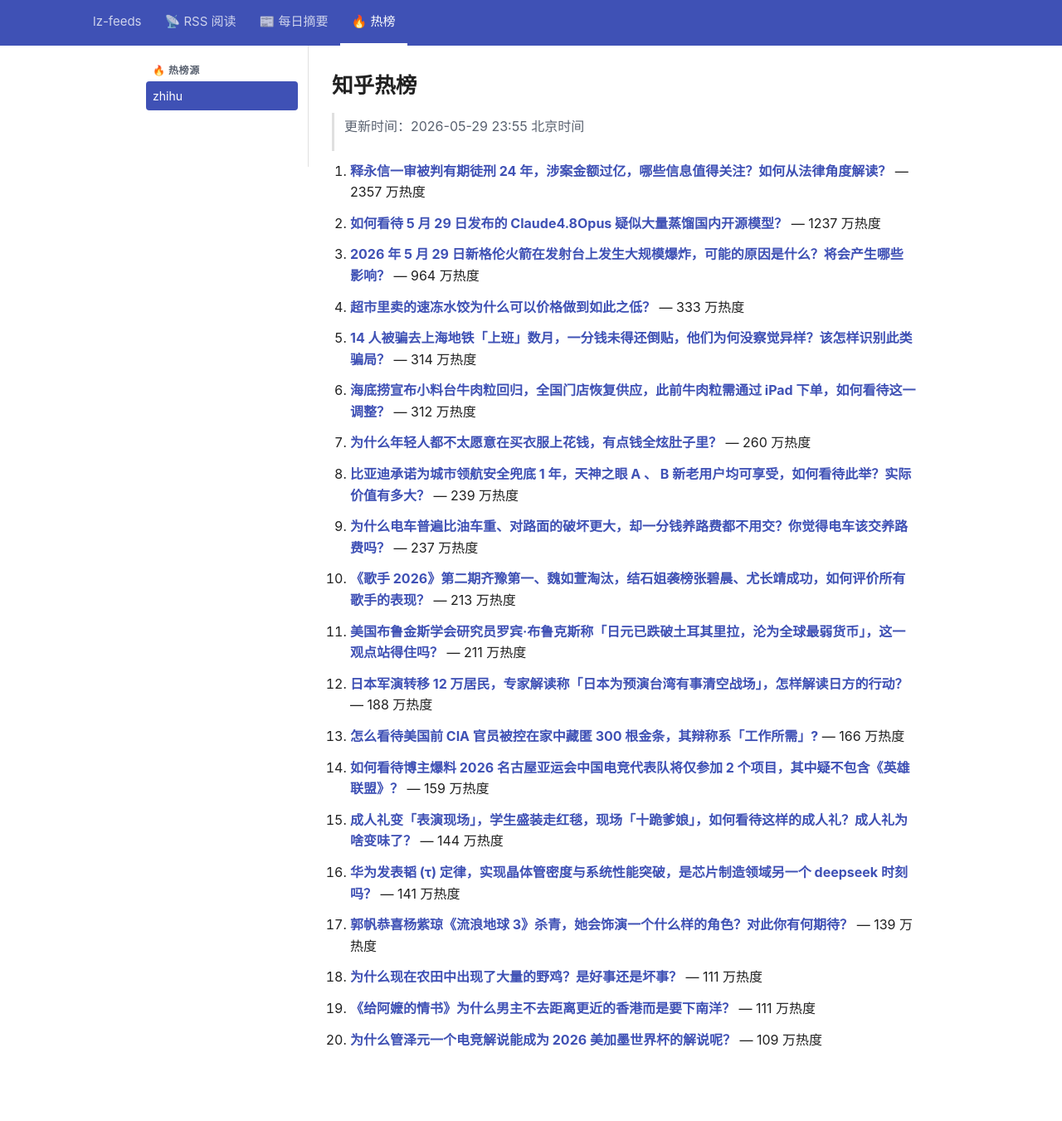
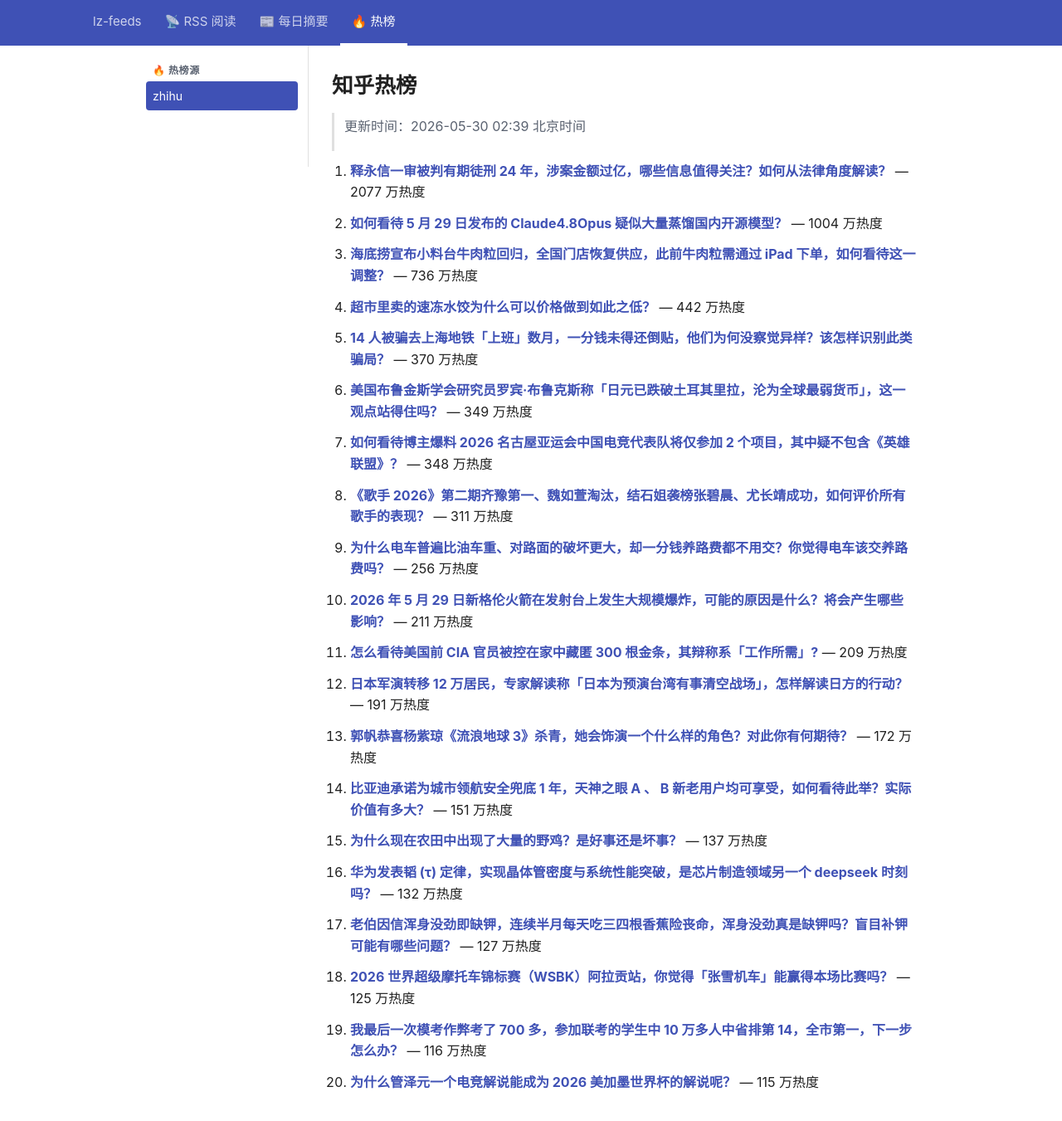
Before and after one commit to lizhang0101/lz-feeds, a Jekyll site: the page built from _hotlist/zhihu.md, in a window 1280 px wide and 1381 px high. Shown: the top 1351 px of the window at 83% size. Built offline with Jekyll 4.4.1, drawn with Linux system fonts in a browser that asks for light colours.

Commit message:
hotlist: 2026-05-29T18:39Z

```diff
--- a/_hotlist/zhihu.md
+++ b/_hotlist/zhihu.md
@@ -1,48 +1,48 @@
 ---
-updated: 2026-05-29 23:55 北京时间
+updated: 2026-05-30 02:39 北京时间
 count: 20
 ---
 
 # 知乎热榜
 
-> 更新时间：2026-05-29 23:55 北京时间
+> 更新时间：2026-05-30 02:39 北京时间
 
-1. **[释永信一审被判有期徒刑 24 年，涉案金额过亿，哪些信息值得关注？如何从法律角度解读？](https://www.zhihu.com/question/2043777043955807460)** — 2357 万热度
+1. **[释永信一审被判有期徒刑 24 年，涉案金额过亿，哪些信息值得关注？如何从法律角度解读？](https://www.zhihu.com/question/2043777043955807460)** — 2077 万热度
 
-2. **[如何看待 5 月 29 日发布的 Claude4.8Opus 疑似大量蒸馏国内开源模型？](https://www.zhihu.com/question/2043515093007303790)** — 1237 万热度
+2. **[如何看待 5 月 29 日发布的 Claude4.8Opus 疑似大量蒸馏国内开源模型？](https://www.zhihu.com/question/2043515093007303790)** — 1004 万热度
 
-3. **[2026 年 5 月 29 日新格伦火箭在发射台上发生大规模爆炸，可能的原因是什么？将会产生哪些影响？](https://www.zhihu.com/question/2043624630074835147)** — 964 万热度
+3. **[海底捞宣布小料台牛肉粒回归，全国门店恢复供应，此前牛肉粒需通过 iPad 下单，如何看待这一调整？](https://www.zhihu.com/question/2042642736826816309)** — 736 万热度
 
-4. **[超市里卖的速冻水饺为什么可以价格做到如此之低？](https://www.zhihu.com/question/20443913)** — 333 万热度
+4. **[超市里卖的速冻水饺为什么可以价格做到如此之低？](https://www.zhihu.com/question/20443913)** — 442 万热度
 
-5. **[14 人被骗去上海地铁「上班」数月，一分钱未得还倒贴，他们为何没察觉异样？该怎样识别此类骗局？](https://www.zhihu.com/question/2043451953171132948)** — 314 万热度
+5. **[14 人被骗去上海地铁「上班」数月，一分钱未得还倒贴，他们为何没察觉异样？该怎样识别此类骗局？](https://www.zhihu.com/question/2043451953171132948)** — 370 万热度
 
-6. **[海底捞宣布小料台牛肉粒回归，全国门店恢复供应，此前牛肉粒需通过 iPad 下单，如何看待这一调整？](https://www.zhihu.com/question/2042642736826816309)** — 312 万热度
+6. **[美国布鲁金斯学会研究员罗宾·布鲁克斯称「日元已跌破土耳其里拉，沦为全球最弱货币」，这一观点站得住吗？](https://www.zhihu.com/question/2043658069372925943)** — 349 万热度
 
-7. **[为什么年轻人都不太愿意在买衣服上花钱，有点钱全炫肚子里？](https://www.zhihu.com/question/2037250025705690553)** — 260 万热度
+7. **[如何看待博主爆料 2026 名古屋亚运会中国电竞代表队将仅参加 2 个项目，其中疑不包含《英雄联盟》？](https://www.zhihu.com/question/2043644166786082651)** — 348 万热度
 
-8. **[比亚迪承诺为城市领航安全兜底 1 年，天神之眼 A 、 B 新老用户均可享受，如何看待此举？实际价值有多大？](https://www.zhihu.com/question/2043421622929974247)** — 239 万热度
+8. **[《歌手 2026》第二期齐豫第一、魏如萱淘汰，结石姐袭榜张碧晨、尤长靖成功，如何评价所有歌手的表现？](https://www.zhihu.com/question/2043750806676043312)** — 311 万热度
 
-9. **[为什么电车普遍比油车重、对路面的破坏更大，却一分钱养路费都不用交？你觉得电车该交养路费吗？](https://www.zhihu.com/question/2043673174726767346)** — 237 万热度
+9. **[为什么电车普遍比油车重、对路面的破坏更大，却一分钱养路费都不用交？你觉得电车该交养路费吗？](https://www.zhihu.com/question/2043673174726767346)** — 256 万热度
 
-10. **[《歌手 2026》第二期齐豫第一、魏如萱淘汰，结石姐袭榜张碧晨、尤长靖成功，如何评价所有歌手的表现？](https://www.zhihu.com/question/2043750806676043312)** — 213 万热度
+10. **[2026 年 5 月 29 日新格伦火箭在发射台上发生大规模爆炸，可能的原因是什么？将会产生哪些影响？](https://www.zhihu.com/question/2043624630074835147)** — 211 万热度
 
-11. **[美国布鲁金斯学会研究员罗宾·布鲁克斯称「日元已跌破土耳其里拉，沦为全球最弱货币」，这一观点站得住吗？](https://www.zhihu.com/question/2043658069372925943)** — 211 万热度
+11. **[怎么看待美国前 CIA 官员被控在家中藏匿 300 根金条，其辩称系「工作所需」?](https://www.zhihu.com/question/2043416917944296940)** — 209 万热度
 
-12. **[日本军演转移 12 万居民，专家解读称「日本为预演台湾有事清空战场」，怎样解读日方的行动？](https://www.zhihu.com/question/2043702700794013075)** — 188 万热度
+12. **[日本军演转移 12 万居民，专家解读称「日本为预演台湾有事清空战场」，怎样解读日方的行动？](https://www.zhihu.com/question/2043702700794013075)** — 191 万热度
 
-13. **[怎么看待美国前 CIA 官员被控在家中藏匿 300 根金条，其辩称系「工作所需」?](https://www.zhihu.com/question/2043416917944296940)** — 166 万热度
+13. **[郭帆恭喜杨紫琼《流浪地球 3》杀青，她会饰演一个什么样的角色？对此你有何期待？](https://www.zhihu.com/question/2039643459443582447)** — 172 万热度
 
-14. **[如何看待博主爆料 2026 名古屋亚运会中国电竞代表队将仅参加 2 个项目，其中疑不包含《英雄联盟》？](https://www.zhihu.com/question/2043644166786082651)** — 159 万热度
+14. **[比亚迪承诺为城市领航安全兜底 1 年，天神之眼 A 、 B 新老用户均可享受，如何看待此举？实际价值有多大？](https://www.zhihu.com/question/2043421622929974247)** — 151 万热度
 
-15. **[成人礼变「表演现场」，学生盛装走红毯，现场「十跪爹娘」，如何看待这样的成人礼？成人礼为啥变味了？](https://www.zhihu.com/question/2043373140278085231)** — 144 万热度
+15. **[为什么现在农田中出现了大量的野鸡？是好事还是坏事？](https://www.zhihu.com/question/2042623663493616711)** — 137 万热度
 
-16. **[华为发表韬 (τ) 定律，实现晶体管密度与系统性能突破，是芯片制造领域另一个 deepseek 时刻吗？](https://www.zhihu.com/question/2042260682780009473)** — 141 万热度
+16. **[华为发表韬 (τ) 定律，实现晶体管密度与系统性能突破，是芯片制造领域另一个 deepseek 时刻吗？](https://www.zhihu.com/question/2042260682780009473)** — 132 万热度
 
-17. **[郭帆恭喜杨紫琼《流浪地球 3》杀青，她会饰演一个什么样的角色？对此你有何期待？](https://www.zhihu.com/question/2039643459443582447)** — 139 万热度
+17. **[老伯因信浑身没劲即缺钾，连续半月每天吃三四根香蕉‌险丧命，浑身没劲真是缺钾吗？盲目补钾可能有哪些问题？](https://www.zhihu.com/question/2043093805394547810)** — 127 万热度
 
-18. **[为什么现在农田中出现了大量的野鸡？是好事还是坏事？](https://www.zhihu.com/question/2042623663493616711)** — 111 万热度
+18. **[2026 世界超级摩托车锦标赛（WSBK）阿拉贡站，你觉得「张雪机车」能赢得本场比赛吗？](https://www.zhihu.com/question/2043570208892268688)** — 125 万热度
 
-19. **[《给阿嬷的情书》为什么男主不去距离更近的香港而是要下南洋？](https://www.zhihu.com/question/2041613742740431314)** — 111 万热度
+19. **[我最后一次模考作弊考了 700 多，参加联考的学生中 10 万多人中省排第 14，全市第一，下一步怎么办？](https://www.zhihu.com/question/2042656230133452844)** — 116 万热度
 
-20. **[为什么管泽元一个电竞解说能成为 2026 美加墨世界杯的解说呢？](https://www.zhihu.com/question/2043642859421525697)** — 109 万热度
+20. **[为什么管泽元一个电竞解说能成为 2026 美加墨世界杯的解说呢？](https://www.zhihu.com/question/2043642859421525697)** — 115 万热度
```
